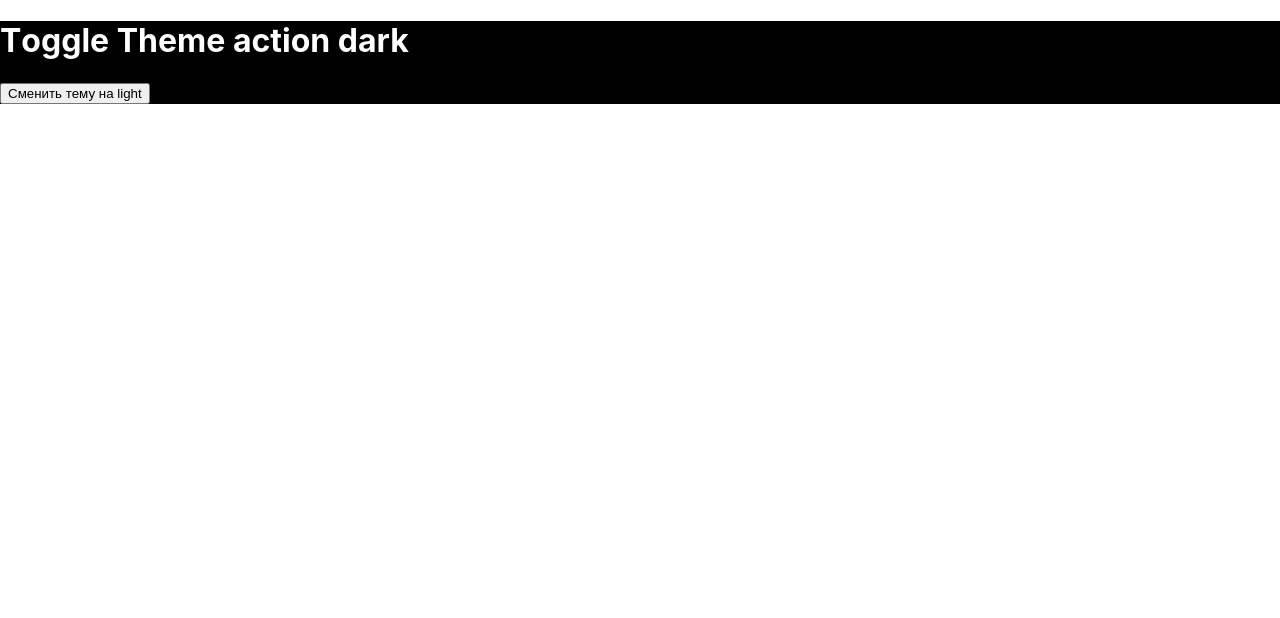
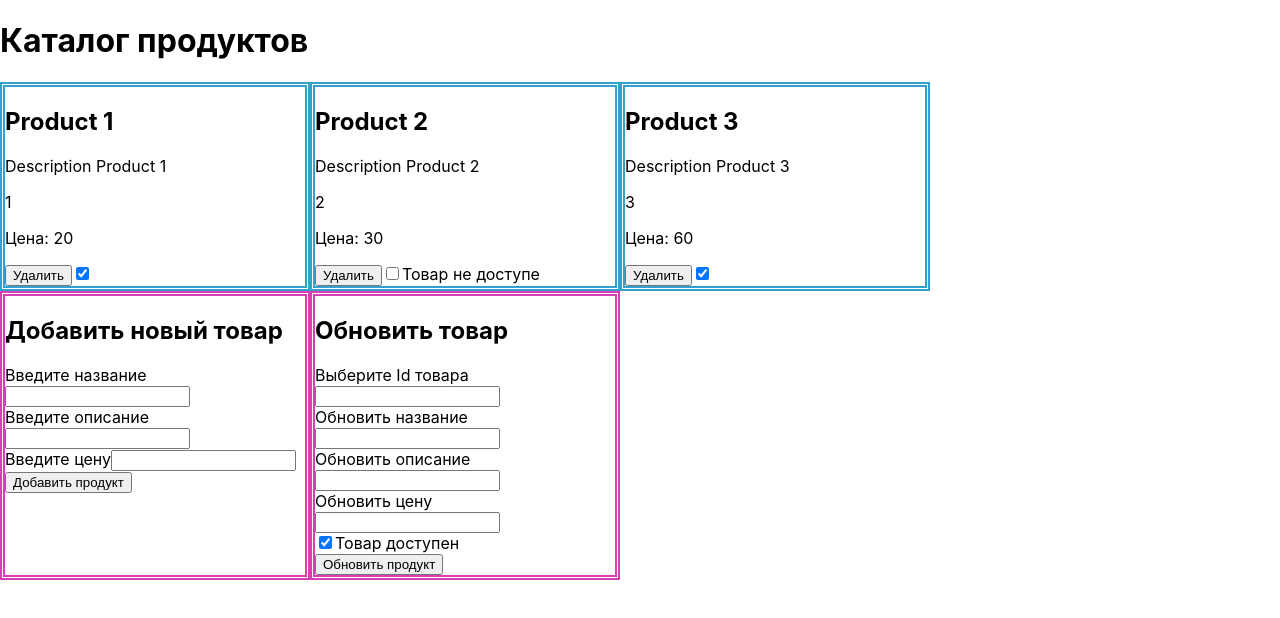
Before and after one commit to korparativ/react, a React (Create React App) app: page / in a window 1280 px wide. Shown: the top 618 px of the page. Built offline with nearby package versions, Linux system fonts and the light colour scheme.

Commit message:
HomeW Урок 6. Погружение в Redux. Connect

```diff
--- /dev/null
+++ b/src/component/AddProduct.jsx
@@ -0,0 +1,52 @@
+import { useState } from "react";
+import { addProduct } from "../reducers/ProductSlice";
+import { useDispatch } from "react-redux";
+
+export default function AddProduct({prods}) {
+    const dispatch = useDispatch();
+    const [name, setName] = useState("");
+    const [description, setDesc] = useState("");
+    const [price, setPrice] = useState("");
+
+    function inputName(e) {
+        setName(e.target.value);
+    }
+    function inputDesc(e) {
+        setDesc(e.target.value);
+    }
+    function inputPrice(e) {
+        setPrice(e.target.value);
+    }
+
+    function addNewProd() {
+        dispatch(addProduct({id: prods[prods.length - 1].id + 1, name: `${name}`, description: `${description}`, price: `${price}`, available: true}));
+        setName("");
+        setDesc("");
+        setPrice("");
+    }
+    return (
+        <div style = {{border: 'thick double rgb(218, 62, 179)', width: '300px'}}>
+            <h2>Добавить новый товар</h2>
+            <label htmlFor="name">Введите название</label>
+            <input id="name"
+            name="text"
+            value={name}
+            onChange={(e) => inputName(e)} />
+            <br/>
+            <label htmlFor="description">Введите описание</label>
+            <input id="description"
+            description="text"
+            value={description}
+            onChange={(e) => inputDesc(e)}  />
+            <br/>
+            <label htmlFor="price">Введите цену</label>
+            <input id="price"
+            name="text"
+            value={price}
+            onChange={(e) => inputPrice(e)} />
+            <br/>
+            <button onClick={() => addNewProd()}>Добавить продукт</button>
+
+        </div>
+    );
+};
--- /dev/null
+++ b/src/component/ProductList.jsx
@@ -0,0 +1,33 @@
+import { useSelector, useDispatch } from "react-redux";
+import AddProduct from "./AddProduct";
+import { delProduct } from "../reducers/ProductSlice";
+import RedactProduct from "./RedactProduct";
+
+export default function ProductList() {
+    const prods = useSelector(state => state.addList.array);
+    const dispatch = useDispatch();
+    return (
+        <>
+        <h1>Каталог продуктов</h1>
+        <section style={{display: 'flex', flexWrap: 'wrap'}}>
+            {prods.map((prod) => (
+                <div style = {{border: 'thick double #32a1ce', width: '300px'}} key={prod.id} >
+                    <h2>{prod.name}</h2>
+                    <p>{prod.description}</p>
+                    <p>{prod.id}</p>
+                    <div>
+                        <p>Цена: {prod.price}</p>
+
+                        <button onClick={() => {dispatch(delProduct(prod.id));}}>Удалить</button>
+                        <input type="checkbox" checked={prod.available}></input>
+                        <label>{prod.available ? "" : "Товар не доступе"}</label>
+                    </div>
+                </div>
+            ))}
+        </section>
+        <div style={{display: 'flex'}}>
+        <AddProduct prods={prods} />
+        <RedactProduct prod={prods} /></div>
+        </>
+    )
+};
--- /dev/null
+++ b/src/component/RedactProduct.jsx
@@ -0,0 +1,66 @@
+import { useState } from "react";
+import {redactProduct} from "../reducers/ProductSlice";
+import { useDispatch } from "react-redux";
+
+export default function RedactProduct({prods}) {
+    const dispatch = useDispatch();
+    const [id, setId] = useState("");
+    const [name, setName] = useState("");
+    const [description, setDesc] = useState('');
+    const [price, setPrice] = useState();
+    const [checked, setChecked] = useState(true);
+
+    function inputId(e) {
+        setId(e.target.value);
+    }
+    function inputName(e) {
+        setName(e.target.value);
+    }
+    function inputDesc(e) {
+        setDesc(e.target.value);
+    }
+    function inputPrice(e) {
+        setPrice(e.target.value);
+    }
+
+    function updateProd() {
+        dispatch(redactProduct({id: parseInt(id), name: `${name}`, description: `${description}`, price: parseInt(price), available: checked}));
+        setName("");
+        setDesc("");
+        setPrice("");
+    }
+    return (
+        <div style = {{border: 'thick double rgb(218, 62, 179)', width: '300px'}}>
+            <h2>Обновить товар</h2>
+            <label htmlFor="id">Выберите Id товара</label>
+            <input id="id"
+            name="text"
+            value={id}
+            onChange={(e) => inputId(e)} />
+            <br/>
+            <label htmlFor="name">Обновить название</label>
+            <input id="name"
+            name="text"
+            value={name}
+            onChange={(e) => inputName(e)} />
+            <br/>
+            <label htmlFor="description">Обновить описание</label>
+            <input id="description"
+            description="text"
+            value={description}
+            onChange={(e) => inputDesc(e)}  />
+            <br/>
+            <label htmlFor="price">Обновить цену</label>
+            <input id="price"
+            name="text"
+            value={price}
+            onChange={(e) => inputPrice(e)} />
+            <br/>
+            <input type="checkbox" checked={checked} onChange={() => setChecked(!checked)}></input>
+            <label>{checked ? "Товар доступен" : "Товар не доступен"}</label>
+                        <br/>
+            <button onClick={(e) => updateProd()}>Обновить продукт</button>
+
+        </div>
+    );
+};
--- a/src/index.js
+++ b/src/index.js
@@ -4,15 +4,17 @@
 import App from './component/App.jsx';
 import reportWebVitals from './reportWebVitals';
 import Message from './component/Message';
-import { store } from './component/store.js';
+import { store } from './store/store.js';
 import { Provider } from 'react-redux';
 import ToggleApp from './component/ToggleApp.jsx';
+import ProductList from './component/ProductList.jsx';
 
 const root = ReactDOM.createRoot(document.getElementById('root'));
 root.render(
   <React.StrictMode>
     <Provider store={store}>
-      <ToggleApp />
+      {/* <ToggleApp /> */}
+      <ProductList />
     </Provider>
     {/* <App/>
     <App />
--- /dev/null
+++ b/src/reducers/ProductSlice.js
@@ -0,0 +1,47 @@
+import { createSlice } from "@reduxjs/toolkit";
+
+export const productSlice = createSlice({
+    name: "productList",
+    initialState: {
+        array: [
+            {
+                id: 1,
+                name: "Product 1",
+                description: "Description Product 1",
+                price: 20,
+                available: true,
+            },
+            {
+                id: 2,
+                name: "Product 2",
+                description: "Description Product 2",
+                price: 30,
+                available: false,
+            },
+            {
+                id: 3,
+                name: "Product 3",
+                description: "Description Product 3",
+                price: 60,
+                available: true,
+            },
+        ],
+    },
+    reducers: {
+        addProduct: (state, {payload: newProduct}) => {
+            state.array.push(newProduct);
+        },
+        delProduct: (state, {payload: id}) => {
+            const filterState = state.array.filter(el => el.id !== id);
+            state.array = filterState;
+        },
+        redactProduct: (state, {payload: product}) => {
+            let index = state.array.findIndex(el => el.id === product.id);
+            state.array[index] = product;
+        }
+    },
+});
+
+export const { addProduct, delProduct, redactProduct } = productSlice.actions;
+
+export default productSlice.reducer;
--- /dev/null
+++ b/src/store/store.js
@@ -0,0 +1,8 @@
+import {configureStore} from "@reduxjs/toolkit";
+import addReducer from "../reducers/ProductSlice";
+
+export const store = configureStore({
+        reducer: {
+            addList: addReducer,
+        },
+});
```
